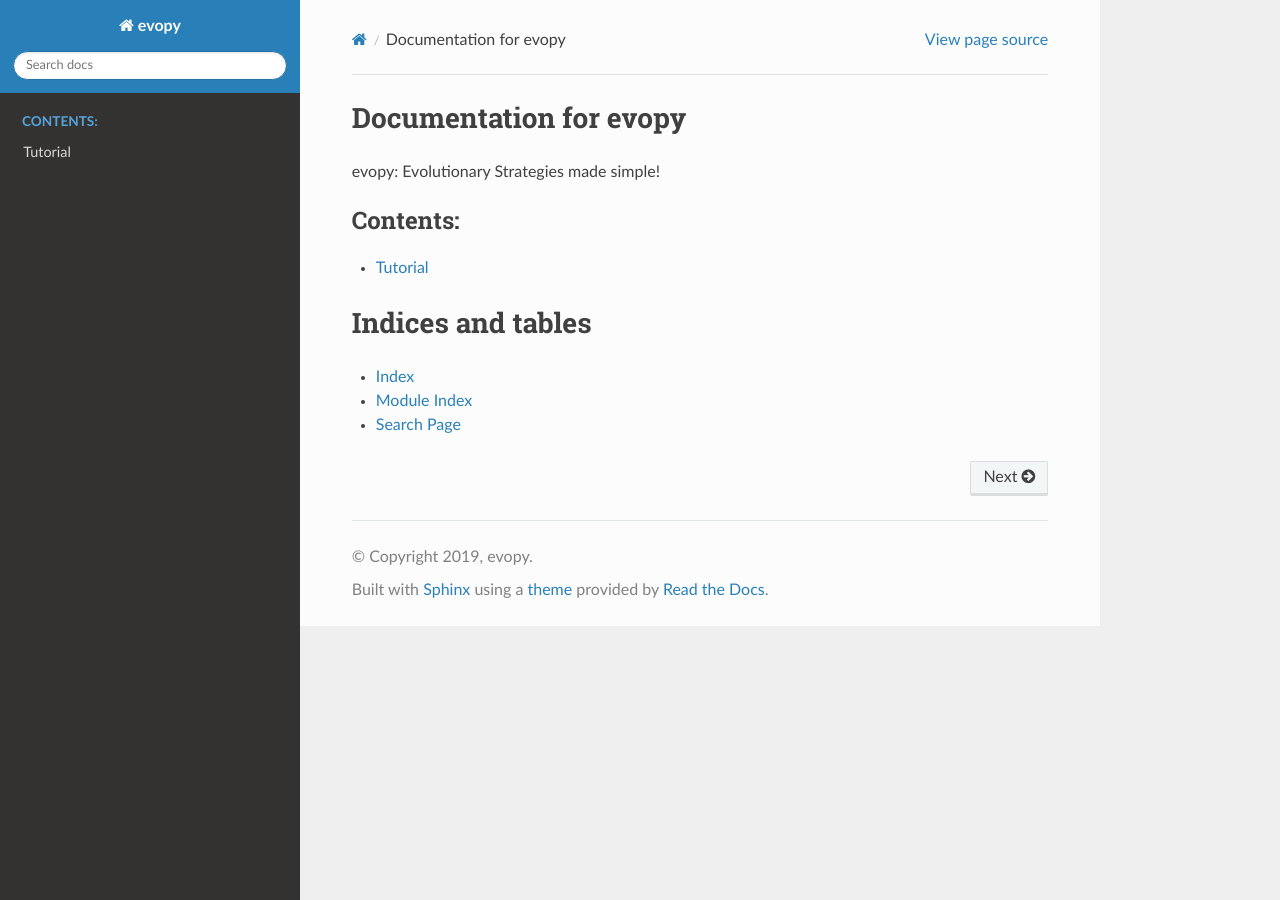
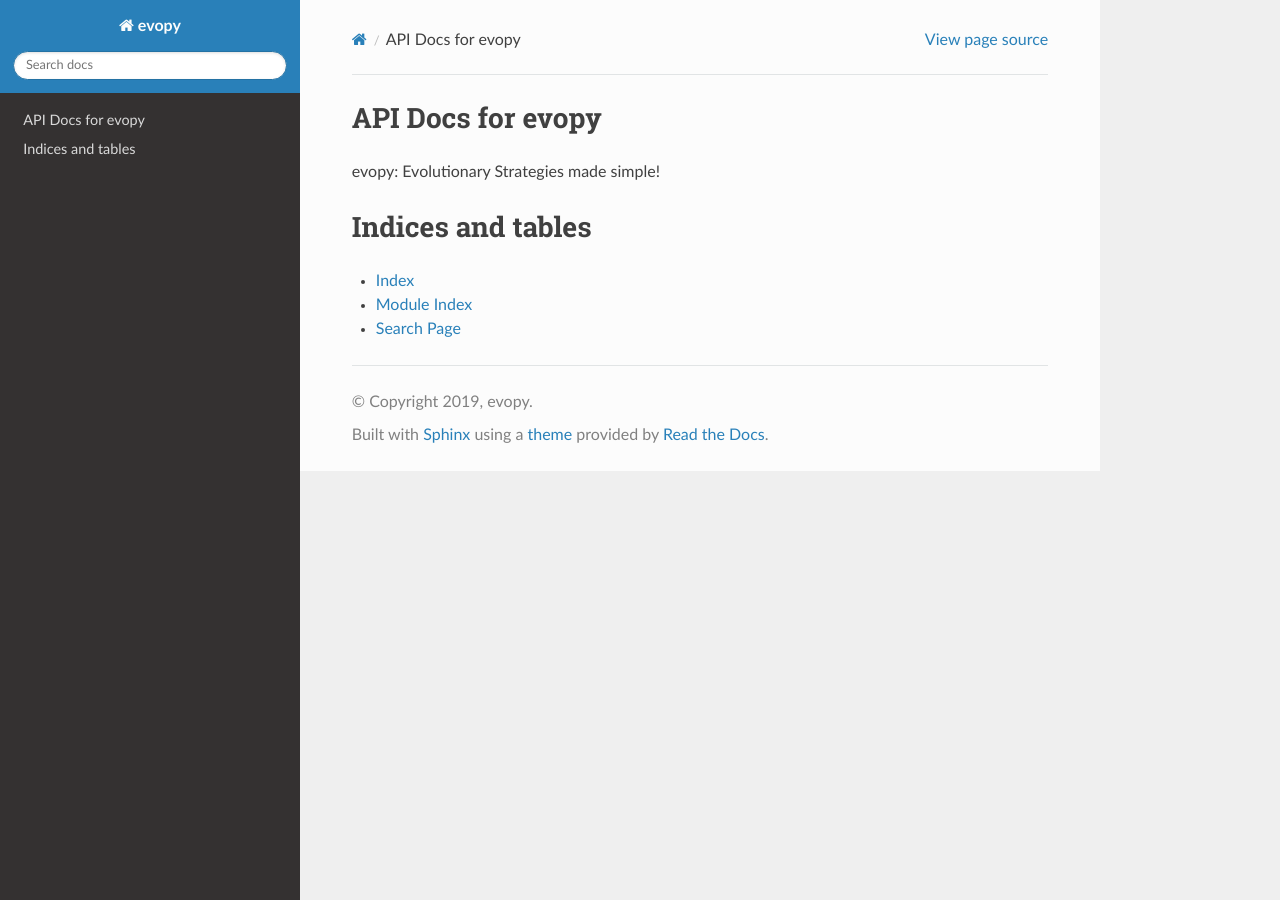
Before and after one commit to evopy/evopy, a Sphinx documentation site: the page built from docs/index.rst, in a window 1280 px wide. Built offline with Sphinx 7.4.7 and the Read the Docs theme 2.0.0, drawn with Linux system fonts in a browser that asks for light colours; pages that are not in the unit, such as notebooks, are missing from menus.

Commit message:
Add link to docs in README and remove tutorial in docs

```diff
--- a/docs/Tutorial.rst
+++ /dev/null
@@ -1,4 +0,0 @@
-Tutorial
-********
-
-To come!
--- a/docs/index.rst
+++ b/docs/index.rst
@@ -1,4 +1,4 @@
-Documentation for evopy
+API Docs for evopy
 =================================
 
 evopy: Evolutionary Strategies made simple!
@@ -7,7 +7,6 @@ evopy: Evolutionary Strategies made simple!
    :maxdepth: 2
    :caption: Contents:
 
-   Tutorial
    api/evopy
 
 
```
Also changed, not shown: README.md (+11 -2 lines).
